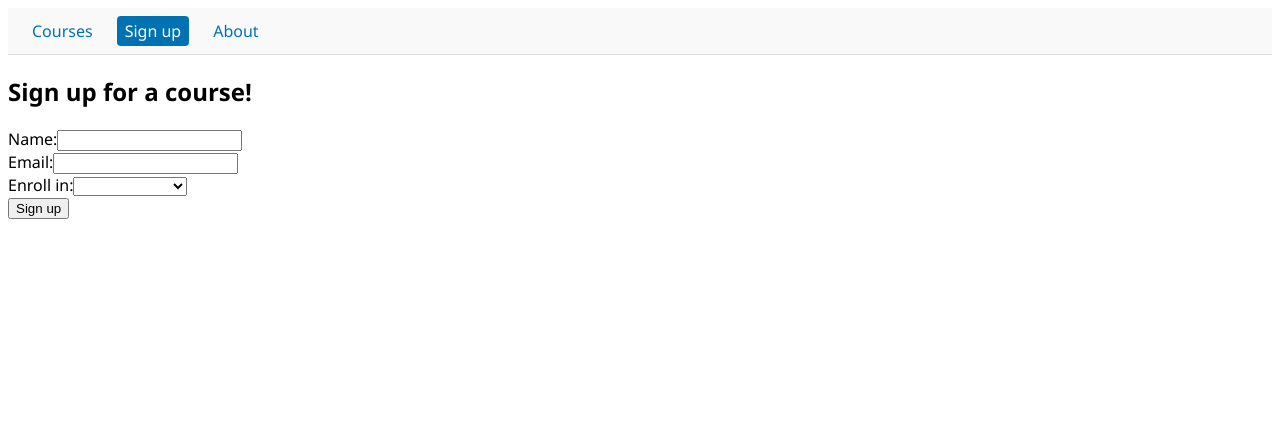
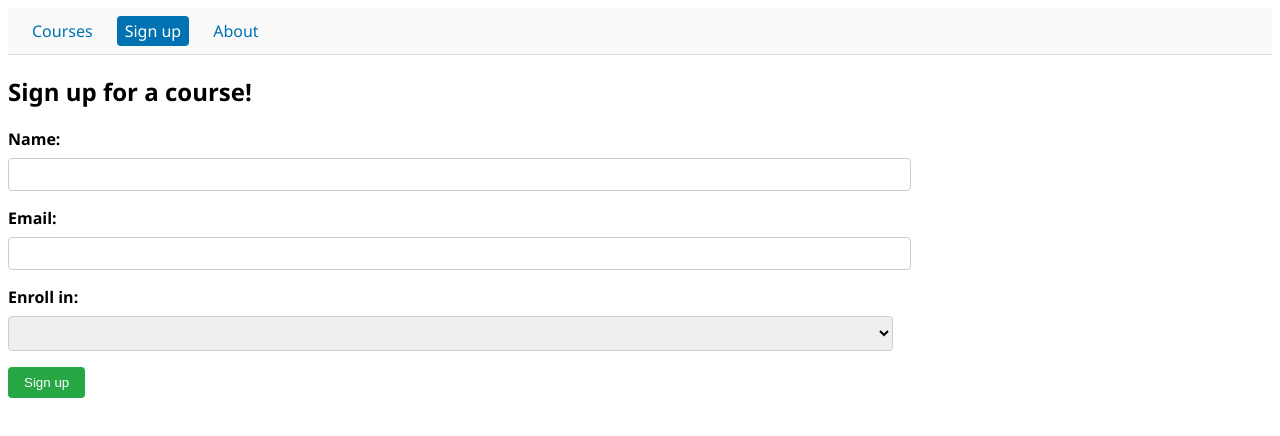
Before and after one commit to Haseeb-Moheb/course-booking-system, an Angular app: page /sign-up in a window 1280 px wide. Shown: the top 436 px of the page. Built offline with nearby package versions, Linux system fonts and the light colour scheme; no server answers.

Commit message:
modified

```diff
--- a/src/app/services/course.service.ts
+++ b/src/app/services/course.service.ts
@@ -2,6 +2,7 @@ import { Injectable } from '@angular/core';
 import { Course } from '../models/course.model';
 import { HttpClient } from '@angular/common/http';
 import { Observable } from 'rxjs';
+import { Student } from '../models/student.model';
 
 @Injectable({
   providedIn: 'root'
@@ -39,4 +40,12 @@ export class CourseService {
   addCourse(course: Course): Observable<Course> {
     return this.http.post<Course>(`${this.baseUrl}/courses`, course);
   }
+
+  getStudents(): Observable<Student[]> {
+    return this.http.get<Student[]>(`${this.baseUrl}/students`);
+  }
+
+  addStudent(student: Student): Observable<Student> {
+    return this.http.post<Student>(`${this.baseUrl}/students`, student);
+  }
 }
--- a/src/app/sign-up-form/sign-up-form.component.css
+++ b/src/app/sign-up-form/sign-up-form.component.css
@@ -0,0 +1,50 @@
+.form-group {
+    margin-bottom: 1rem;
+}
+
+label {
+    display: block;
+    margin-bottom: 0.5rem;
+    font-weight: bold;
+}
+
+input,
+select {
+    width: 70%;
+    padding: 0.5rem;
+    border: 1px solid #ccc;
+    border-radius: 4px;
+}
+
+.error {
+    color: #e53935;
+    font-size: 0.875rem;
+}
+
+button {
+    background-color: #28a745;
+    color: white;
+    border: none;
+    padding: 0.5rem 1rem;
+    cursor: pointer;
+    border-radius: 4px;
+}
+
+button:hover {
+    background-color: #218838;
+}
+
+button:disabled {
+    background-color: #6c757d;
+    cursor: not-allowed;
+}
+
+.success {
+    margin-top: 1rem;
+    color: #28a745;
+    font-weight: bold;
+}
+
+.error p {
+    color: #e53935;
+}
--- a/src/app/sign-up-form/sign-up-form.component.html
+++ b/src/app/sign-up-form/sign-up-form.component.html
@@ -4,10 +4,30 @@
     <div class="form-group">
         <label for="name">Name:</label>
         <input id="name" type="texzt" formControlName="name" />
+        @if(name?.invalid && (name?.dirty || name?.touched)) {
+        <div class="error">
+            @if(name?.errors?.['required']) {
+            <small>Name is required.</small>
+            }
+            @if(name?.errors?.['minlength']) {
+            <small>Name must be at least 3 characters.</small>
+            }
+        </div>
+        }
     </div>
     <div class="form-group">
         <label for="email">Email:</label>
         <input id="email" type="email" formControlName="email" />
+        @if(email?.invalid && (email?.dirty || email?.touched)) {
+        <div class="error">
+            @if(email?.errors?.['required']) {
+            <small>Email is required.</small>
+            }
+            @if(email?.errors?.['email']) {
+            <small>Please enter a valid email.</small>
+            }
+        </div>
+        }
     </div>
     <div class="form-group">
         <label for="name">Enroll in:</label>
@@ -19,6 +39,13 @@
             </option>
             }
         </select>
+        @if(enrolledCourseId?.invalid && (enrolledCourseId?.dirty || enrolledCourseId?.touched)) {
+        <div class="error">
+            @if(enrolledCourseId?.errors?.['required']) {
+            <small>Please select a course.</small>
+            }
+        </div>
+        }
     </div>
     <button type="submit">Sign up</button>
 </form>
--- a/src/app/sign-up-form/sign-up-form.component.ts
+++ b/src/app/sign-up-form/sign-up-form.component.ts
@@ -1,8 +1,9 @@
 import { CommonModule } from '@angular/common';
 import { Component, OnInit } from '@angular/core';
-import { FormBuilder, FormGroup, ReactiveFormsModule } from '@angular/forms';
+import { FormBuilder, FormGroup, ReactiveFormsModule, Validators } from '@angular/forms';
 import { CourseService } from '../services/course.service';
 import { Course } from '../models/course.model';
+import { Student } from '../models/student.model';
 
 @Component({
   selector: 'app-sign-up-form',
@@ -12,15 +13,17 @@ import { Course } from '../models/course.model';
 })
 export class SignUpFormComponent implements OnInit {
   signUpForm!: FormGroup;
+  submissionSuccess: boolean = false;
+  submissionError: string = '';
   courses: Course[] = [];
 
   constructor(private fb: FormBuilder, private courseService: CourseService){}
 
   ngOnInit(): void {
       this.signUpForm = this.fb.group({
-        name: [''],
-        email: [''],
-        enrolledCourseId: [null]
+        name: ['', [Validators.required, Validators.minLength(3)]],
+        email: ['', [Validators.required, Validators.email]],
+        enrolledCourseId: [null, Validators.required]
       });
 
       this.courseService.getCourses().subscribe({
@@ -45,4 +48,29 @@ export class SignUpFormComponent implements OnInit {
     return this.signUpForm.get('enrolledCourseId');
   }
 
+  onSubmit(): void {
+    if(this.signUpForm.invalid) {
+      return;
+    }
+
+    const newStudent: Student = {
+      id: 0,
+      name: this.signUpForm.value.name,
+      email: this.signUpForm.value.email,
+      enrolledCourseIds: [this.signUpForm.value.enrolledCourseId]
+    };
+
+    this.courseService.addStudent(newStudent).subscribe({
+      next: (student) => {
+        console.log('Student successfully signed up:', student);
+        this.submissionSuccess = true;
+        this.signUpForm.reset();
+      },
+      error: (err) => {
+        console.error('Error signing up student:', err);
+        this.submissionError = 'There was an error submitting your sign-up. Please try again.';
+      }
+    })
+  }
+
 }
```
Also changed, not shown: 1 other file (tests, documents, lock files or other folders).
